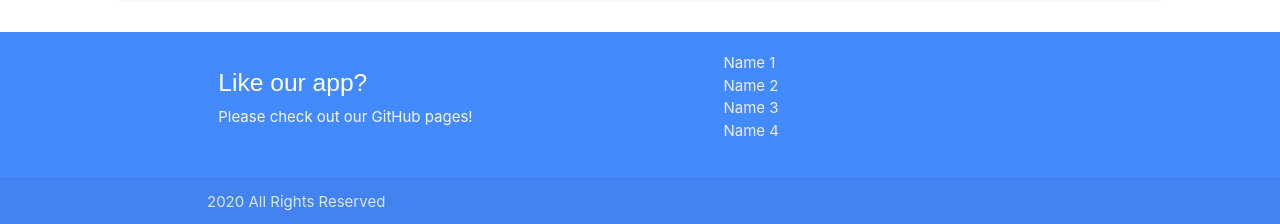
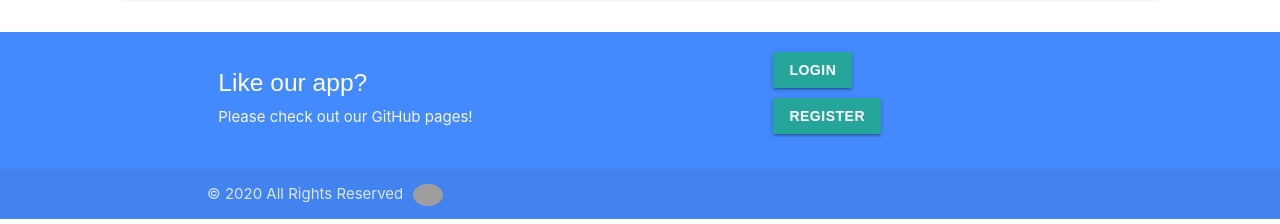
Before and after one commit to avaarm/Better-Earth, a React (Create React App) app in the folder client/: page / in a window 1280 px wide. Shown: the part 2545-2769 px from the top of the page. Built offline with nearby package versions, Linux system fonts and the light colour scheme; no server answers; grey boxes are pictures that could not be loaded; a web font is replaced by a local one.

Commit message:
format of footer changed to include login/register buttons and collaborator photos

```diff
--- a/client/src/components/FooterBar/index.js
+++ b/client/src/components/FooterBar/index.js
@@ -1,5 +1,5 @@
 import React from "react";
-import { Footer } from "react-materialize";
+import { Footer, Button } from "react-materialize";
 import "./style.css";
 
 function FooterBar() {
@@ -7,13 +7,36 @@ function FooterBar() {
         <div>
             <Footer
                 className="blue accent-2 footer"
-                copyrights="2020 All Rights Reserved"
-                links={<ul><li>
-                    <a className="grey-text text-lighten-3 hoverable" href="#!">Name 1</a></li><li>
-                    <a className="grey-text text-lighten-3 hoverable" href="#!">Name 2</a></li><li>
-                    <a className="grey-text text-lighten-3 hoverable" href="#!">Name 3</a></li><li>
-                    <a className="grey-text text-lighten-3 hoverable" href="#!">Name 4</a></li></ul>}
-                // moreLinks={<a className="grey-text text-lighten-4 right" href="#!">More Links</a>}
+                copyrights="&copy; 2020 All Rights Reserved"
+                links={<ul>
+                    <li>
+                        <Button
+                            node="button"
+                            style={{
+                                marginLeft: "50px"
+                            }}
+                            waves="light"
+                        >
+                            Login
+                        </Button>
+                    </li>
+                    <li>
+                        <Button
+                            node="button"
+                            style={{
+                                marginLeft: "50px",
+                                marginTop: "10px"
+                            }}
+                            waves="light"
+                        >
+                            Register
+                        </Button>
+                    </li>
+                    </ul>}
+                moreLinks={<a href="http://www.google.com"><img
+                    class="circle responsive-img"
+                    src="https://upload.wikimedia.org/wikipedia/commons/thumb/a/a6/Neil_Patrick_Harris_%289446191273%29.jpg/440px-Neil_Patrick_Harris_%289446191273%29.jpg"
+                    /></a>}
             >
                 <h5 className="white-text">
                     Like our app?
--- a/client/src/components/FooterBar/style.css
+++ b/client/src/components/FooterBar/style.css
@@ -0,0 +1,5 @@
+.responsive-img {
+    width: 30px;
+    height: 30px;
+    margin-left: 10px;
+}
```
